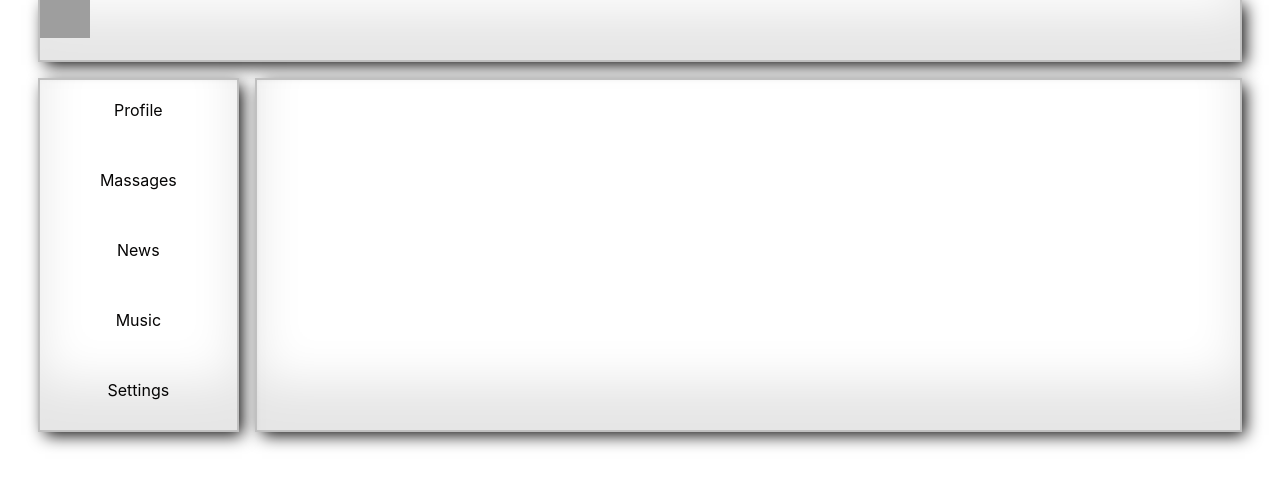
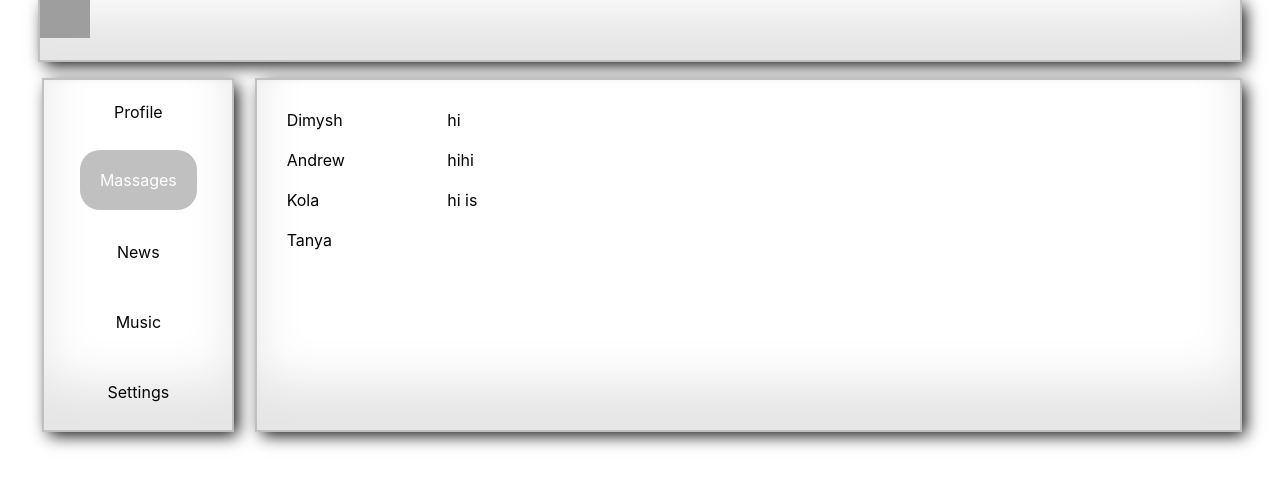
Before and after one commit to MasloyMax/it-incubator-social-network, a React (Create React App) app: page /massages in a window 1280 px wide. Shown: the top 488 px of the page. Built offline with nearby package versions, Linux system fonts and the light colour scheme; grey boxes are pictures that could not be loaded.

Commit message:
commit window dialogs

```diff
--- a/src/App.tsx
+++ b/src/App.tsx
@@ -1,15 +1,14 @@
 import React from 'react';
 import logo from './logo.svg';
 import './App.css';
+import {BrowserRouter, Routes, Route} from "react-router-dom";
 import Header from "./comoponents/Profile/Header/Header";
 import NavMenu from "./comoponents/Profile/NavMenu/NavMenu";
 import Profile from "./comoponents/Profile/Profile";
 import Dialogs from "./comoponents/Dialogs/Dialogs";
-import {BrowserRouter, Routes, Route} from "react-router-dom";
 import Music from "./comoponents/Music/Music";
 import News from "./comoponents/News/News";
 import Settings from "./comoponents/Settings/Settings";
-
 
 function App() {
     return (
@@ -20,7 +19,7 @@ function App() {
                 <div className="app-wrapper-content">
                     <Routes>
                         <Route path='/profile' element={<Profile/>}/>
-                        <Route path='/dialogs' element={<Dialogs/>}/>
+                        <Route path='/massages' element={<Dialogs/>}/>
                         <Route path='/news' element={<News/>}/>
                         <Route path='/music' element={<Music/>}/>
                         <Route path='/settings' element={<Settings/>}/>
--- a/src/CssComponents/NavMenuCss/NavMenu.module.css
+++ b/src/CssComponents/NavMenuCss/NavMenu.module.css
@@ -3,26 +3,36 @@
     0 0 0 2px silver,
     0.3em 0.3em 1em #050404;
     height: 350px;
+    min-width: 188px;
 }
 
-nav a {
+nav a{
     text-decoration: none;
     color: #050404;
+
+}
+.active{
+    color: #253475;
+    background-color: silver;
+    border-radius: 20px;
+    padding: 20px;
+    color: white;
 }
 
 .item {
-    color: black;
-    padding-top: 20px;
     transition: 0.5s;
-    max-width: 100px;
-    min-height: 50px;
     margin: 0 auto;
     text-align: center;
     vertical-align: middle;
     transition: 0.5s;
 }
 
-.item:hover {
+.block_button{
+    padding-top: 20px;
+    min-height: 50px;
+}
+
+.block_button:hover{
     cursor: pointer;
     border: 1px solid silver;
     border-radius: 10px;
--- a/src/comoponents/Dialogs/Dialogs.module.css
+++ b/src/comoponents/Dialogs/Dialogs.module.css
@@ -0,0 +1,19 @@
+.dialogs{
+    display: grid;
+    grid-template-columns: 2fr 10fr;
+    padding: 10px;
+}
+
+.dialogs_items{
+    padding: 10px;
+}
+
+.massage{
+ padding: 10px;
+}
+
+.dialogs_items .active{
+    padding: 10px;
+    color: green;
+    text-decoration: none;
+}
--- a/src/comoponents/Dialogs/Dialogs.tsx
+++ b/src/comoponents/Dialogs/Dialogs.tsx
@@ -1,12 +1,36 @@
 import React from "react";
 import StyleDialogs from "./Dialogs.module.css"
 
-const Dialogs = (props:any) => {
-  return(
-      <div>
-          dialogs
-      </div>
-  )
+const Dialogs = (props: any) => {
+    return (
+        <div className={StyleDialogs.dialogs}>
+            <div className={StyleDialogs.dialogs_items}>
+                <div className={StyleDialogs.dialogs_items}>
+                    Dimysh
+                </div>
+                <div className={StyleDialogs.dialogs_items}>
+                    Andrew
+                </div>
+                <div className={StyleDialogs.dialogs_items}>
+                    Kola
+                </div>
+                <div className={StyleDialogs.dialogs_items}>
+                    Tanya
+                </div>
+            </div>
+            <div className={StyleDialogs.massage}>
+                <div className={StyleDialogs.massage}>
+                    hi
+                </div>
+                <div className={StyleDialogs.massage}>
+                    hihi
+                </div>
+                <div className={StyleDialogs.massage}>
+                    hi is
+                </div>
+            </div>
+        </div>
+    )
 }
 
 export default Dialogs;
--- a/src/comoponents/Profile/NavMenu/NavMenu.tsx
+++ b/src/comoponents/Profile/NavMenu/NavMenu.tsx
@@ -1,23 +1,24 @@
 import React from "react";
 import styleNavMenu from '../../../CssComponents/NavMenuCss/NavMenu.module.css';
+import {NavLink} from "react-router-dom";
 
 const NavMenu = () => {
     return (
-        <nav className={styleNavMenu.nav}>
-            <div className={styleNavMenu.item}>
-                <a href="/profile">Profile</a>
+        <nav className={`${styleNavMenu.nav} ${styleNavMenu.item}`}>
+            <div className={styleNavMenu.block_button}>
+                <NavLink to="/profile" className={navData => navData.isActive ? styleNavMenu.active : styleNavMenu.item }>Profile</NavLink>
             </div>
-            <div className={styleNavMenu.item}>
-                <a href="/dialogs">Massages</a>
+            <div className={styleNavMenu.block_button}>
+                <NavLink to="/massages" className={Masseges => Masseges.isActive ? styleNavMenu.active : styleNavMenu.item }>Massages</NavLink>
             </div>
-            <div className={styleNavMenu.item}>
-                <a href="/news">News</a>
+            <div className={styleNavMenu.block_button}>
+                <NavLink to="/news" className={News => News.isActive ? styleNavMenu.active : styleNavMenu.item }>News</NavLink>
             </div>
-            <div className={styleNavMenu.item}>
-                <a href="/music">Music</a>
+            <div className={styleNavMenu.block_button}>
+                <NavLink to="/music" className={Music => Music.isActive ? styleNavMenu.active : styleNavMenu.item }>Music</NavLink>
             </div>
-            <div className={styleNavMenu.item}>
-                <a href="/settings">Settings</a>
+            <div className={styleNavMenu.block_button}>
+                <NavLink to="/settings" className={Settings => Settings.isActive ? styleNavMenu.active : styleNavMenu.item }>Settings</NavLink>
             </div>
         </nav>
     )
```
